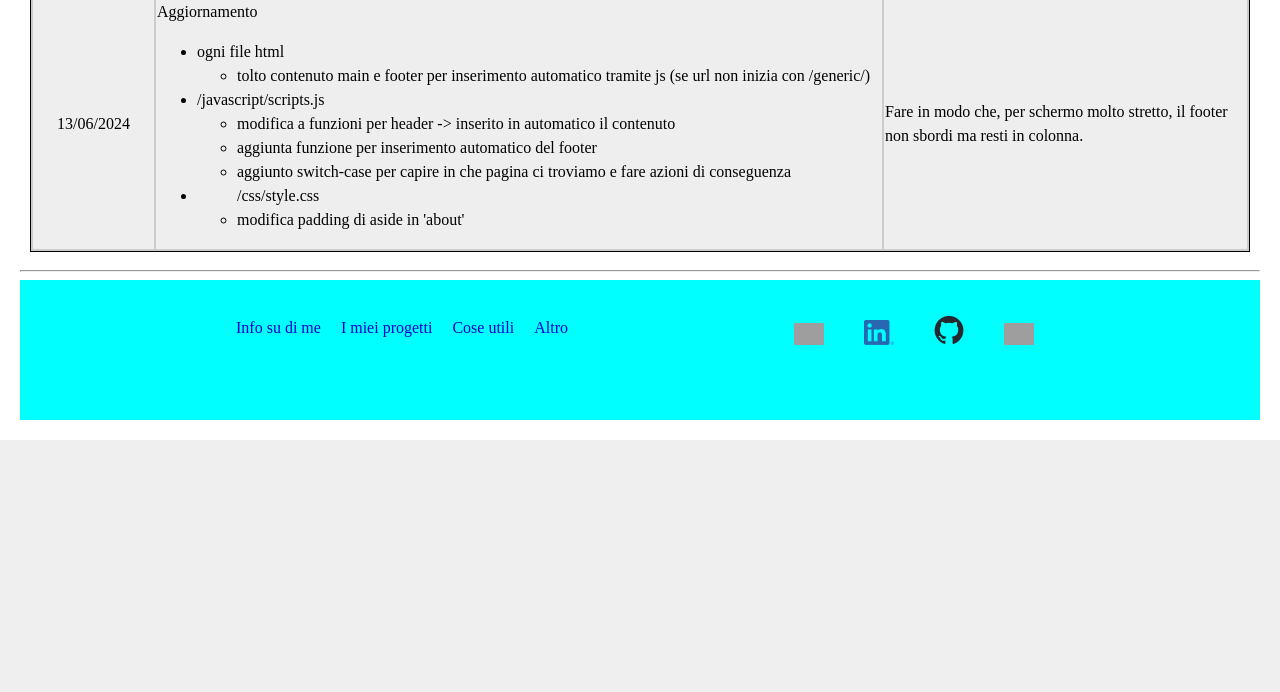
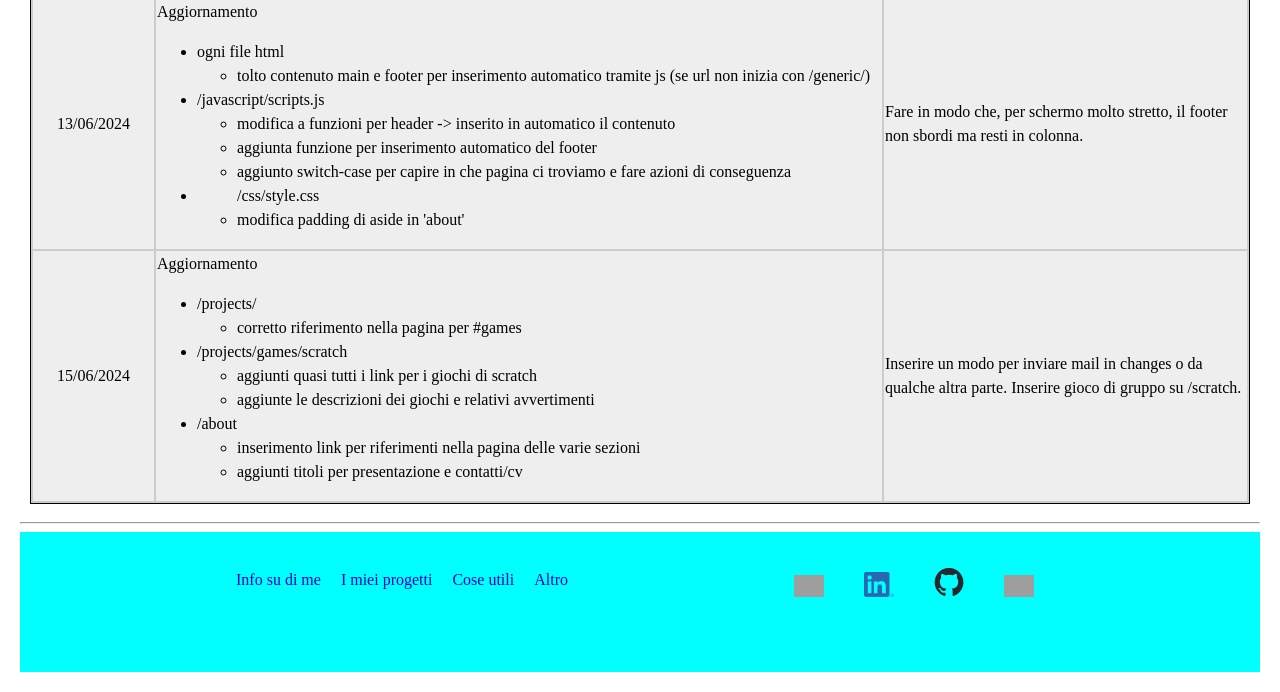
Before and after one commit to GianlucaSpendolini/GianlucaSpendolini.github.io, a PHP site: page /changes/changes_table.html in a window 1280 px wide. Shown: the part 5704-6396 px from the top of the page. Before the commit the page ends 6144 px from the top, so only its background shows below. Run offline with PHP 8.4, Linux system fonts and the light colour scheme; grey boxes are pictures that could not be loaded.

Commit message:
aggiornamento changes_table per giorno 15/06/2024 -g

```diff
--- a/Static/css/style.css
+++ b/Static/css/style.css
@@ -48,7 +48,7 @@ aside {
     padding: 10px;
 }
 
-aside ul {
+aside #contatti-cv ul {
     list-style-type: none;
     padding-inline-start: 0;
 }
--- a/changes/changes_table.html
+++ b/changes/changes_table.html
@@ -874,6 +874,50 @@
                         Fare in modo che, per schermo molto stretto, il footer non sbordi ma resti in colonna.
                     </td>
                 </tr>
+                <tr>
+                    <td class="tData">
+                        15/06/2024
+                    </td>
+                    <td class="tDescrizione">
+                        Aggiornamento
+                        <ul>
+                            <li>
+                                /projects/
+                                <ul>
+                                    <li>
+                                        corretto riferimento nella pagina per #games
+                                    </li>
+                                </ul>
+                            </li>
+                            <li>
+                                /projects/games/scratch
+                                <ul>
+                                    <li>
+                                        aggiunti quasi tutti i link per i giochi di scratch
+                                    </li>
+                                    <li>
+                                        aggiunte le descrizioni dei giochi e relativi avvertimenti
+                                    </li>
+                                </ul>
+                            </li>
+                            <li>
+                                /about
+                                <ul>
+                                    <li>
+                                        inserimento link per riferimenti nella pagina delle varie sezioni
+                                    </li>
+                                    <li>
+                                        aggiunti titoli per presentazione e contatti/cv
+                                    </li>
+                                </ul>
+                            </li>
+                        </ul>
+                    </td>
+                    <td class="tAggiunte">
+                        Inserire un modo per inviare mail in changes o da qualche altra parte.
+                        Inserire gioco di gruppo su /scratch.
+                    </td>
+                </tr>
                 <!--
         Inserimento nuova riga della tabella
 
```
Also changed, not shown: about.html (+5 -5 lines), changes/index.html (+4 -3 lines).
